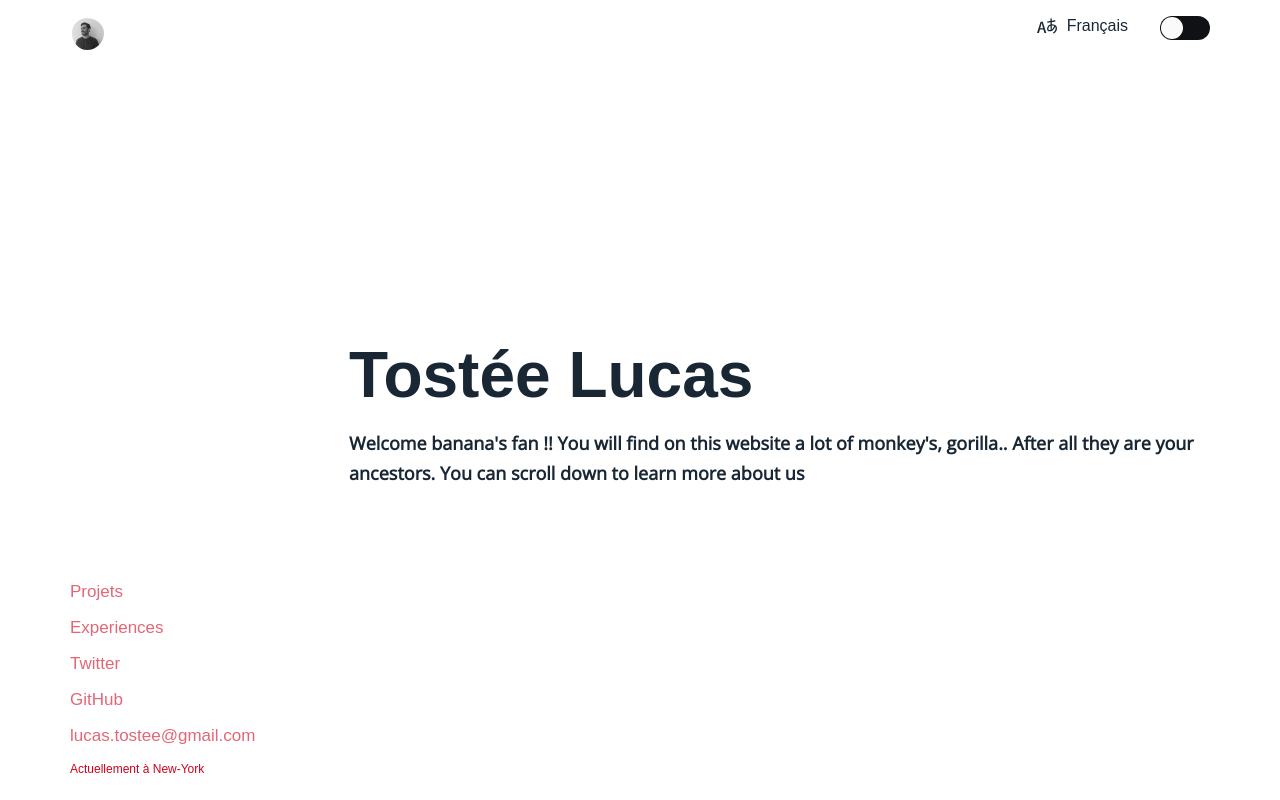
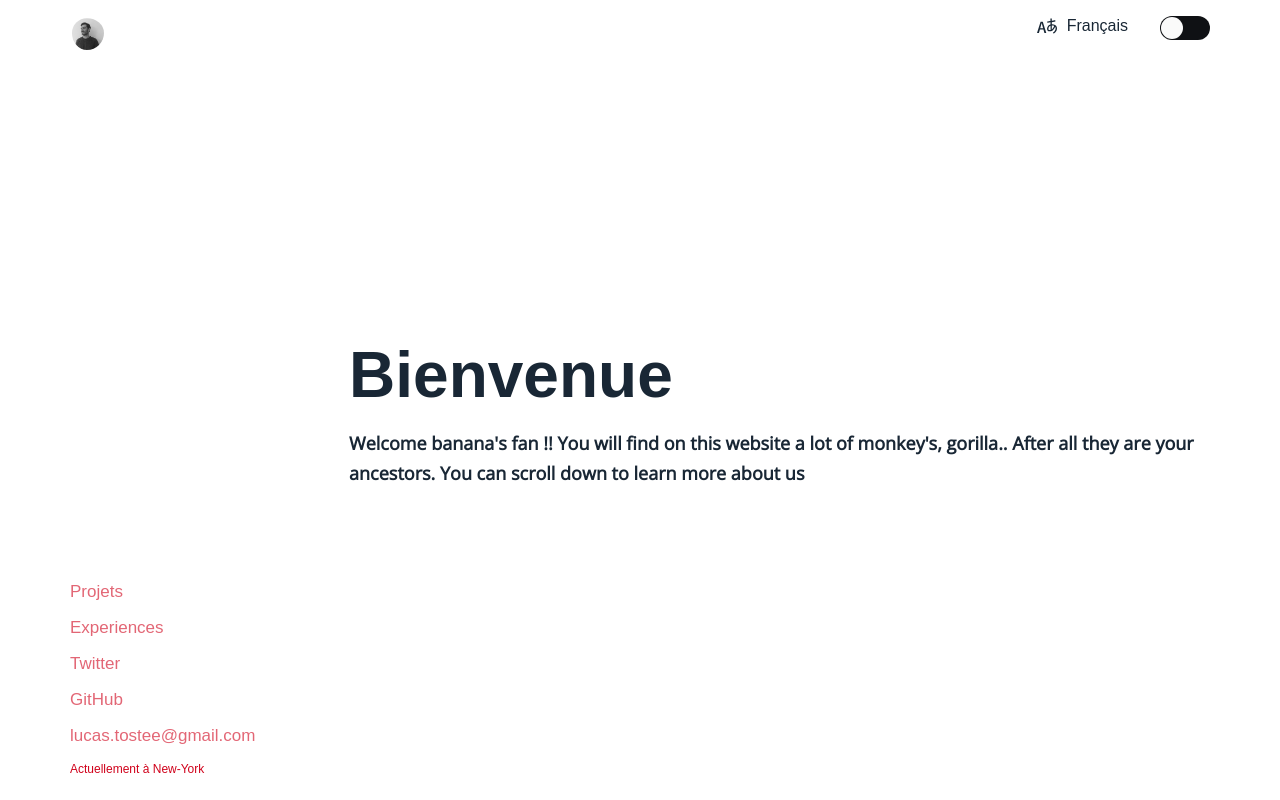
Before and after one commit to luctst/lucas-tostee, a React app: page / in a window 1280 px wide. Built offline with nearby package versions, Linux system fonts and the light colour scheme; a web font is replaced by a local one.

Commit message:
Remove content

```diff
--- a/src/components/About/About.js
+++ b/src/components/About/About.js
@@ -7,7 +7,7 @@ const About = () => {
 		<MainAbout>
 			<HeaderRight/>
 			<section>
-				<h1>Tostée Lucas</h1>
+				<h1>Bienvenue</h1>
 				<h2>Welcome banana's fan !! You will find on this website a lot of monkey's, gorilla.. After all they are your ancestors. You can scroll down to learn more about us</h2>
 			</section>
 		</MainAbout>
```
